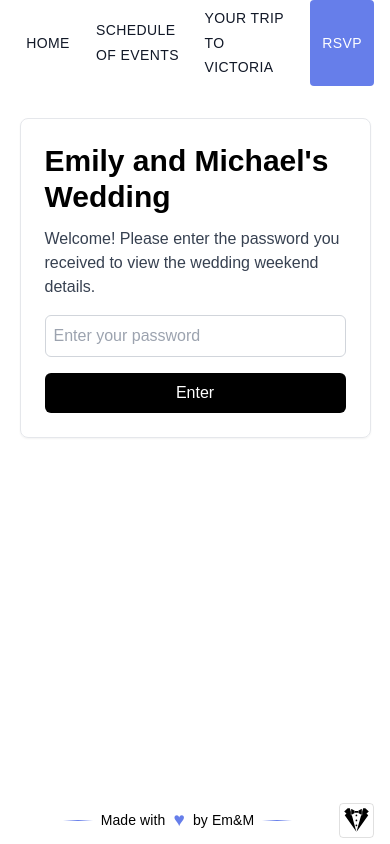
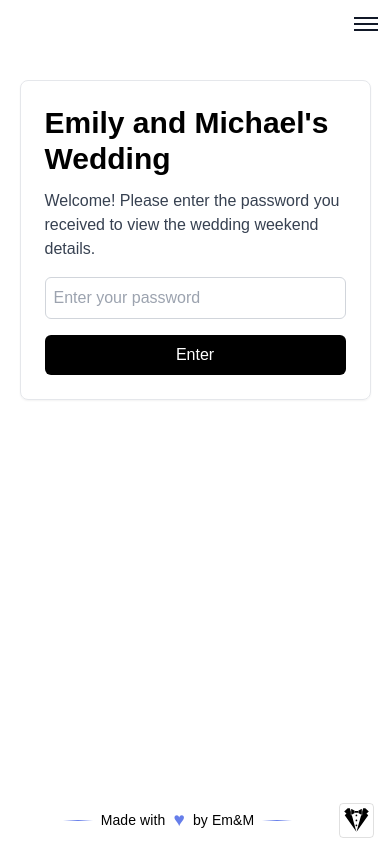
Before and after one commit to emilyandmichaelswedding/emilyandmichaelswedding.github.io, a Next.js app: page / in a window 390 px wide. Built offline with nearby package versions, Linux system fonts and the light colour scheme; a web font is replaced by a local one.

Commit message:
navbar fix

```diff
--- a/components/navbar.tsx
+++ b/components/navbar.tsx
@@ -6,11 +6,21 @@ import Button from '@mui/material/Button';
 import IconButton from '@mui/material/IconButton';
 
 interface ButtonAppBarProps {
-  isMobile?: boolean;
+  isMobile?: boolean; // optional override from parent
 }
 
-export default function ButtonAppBar({ isMobile = false }: ButtonAppBarProps) {
+export default function ButtonAppBar({ isMobile: isMobileOverride }: ButtonAppBarProps) {
   const [isMenuOpen, setIsMenuOpen] = React.useState(false);
+  const [isMobileDetected, setIsMobileDetected] = React.useState<boolean | null>(null);
+
+  React.useEffect(() => {
+    const detect = () => setIsMobileDetected(window.innerWidth < 768);
+    detect();
+    window.addEventListener('resize', detect);
+    return () => window.removeEventListener('resize', detect);
+  }, []);
+
+  const isMobile = isMobileOverride ?? isMobileDetected ?? false;
 
   const toggleMenu = () => {
     setIsMenuOpen(!isMenuOpen);
@@ -24,8 +34,11 @@ export default function ButtonAppBar({ isMobile = false }: ButtonAppBarProps) {
   ];
 
   return (
-    <Box className="relative text-gray-900 dark:text-gray-100">
-      <Toolbar variant="dense" className="flex justify-between items-center">
+    <Box className="relative z-30 text-gray-900 dark:text-gray-100">
+      <Toolbar
+        variant="dense"
+        className="flex justify-between items-center bg-white/90 dark:bg-gray-950/90 backdrop-blur"
+      >
         <Typography variant="h6" component="div" sx={{ flexGrow: 1 }}>
         </Typography>
 
@@ -75,7 +88,7 @@ export default function ButtonAppBar({ isMobile = false }: ButtonAppBarProps) {
 
       {/* Mobile Menu - Only visible when open */}
       {isMobile && (
-        <div className={`absolute top-full left-0 right-0 bg-white dark:bg-gray-900 border border-gray-200 dark:border-gray-700 shadow-lg transition-all duration-300 ${
+        <div className={`absolute top-full left-0 right-0 z-20 bg-white dark:bg-gray-900 border border-gray-200 dark:border-gray-700 shadow-lg transition-all duration-300 ${
           isMenuOpen ? 'max-h-96 opacity-100' : 'max-h-0 opacity-0 overflow-hidden'
         }`}>
           <div className="p-4 space-y-2">
--- a/pages/home.tsx
+++ b/pages/home.tsx
@@ -136,7 +136,7 @@ class HomeComponent extends React.Component<any, any> {
     return (
       <div>
         <title>Emily and Michael's Wedding</title>
-        <ButtonAppBar isMobile={this.state.isMobile} />
+        <ButtonAppBar />
         {/* If mobile, make the main width 90%, else 75% */}
         <main style={{width: this.state.isMobile ? "90%" : "75%", margin: "auto"}}>
           <h1 style={{textAlign: "center"}}>Welcome to Our Life Together</h1>
```
Also changed, not shown: 2 other files (tests, documents, lock files or other folders).
